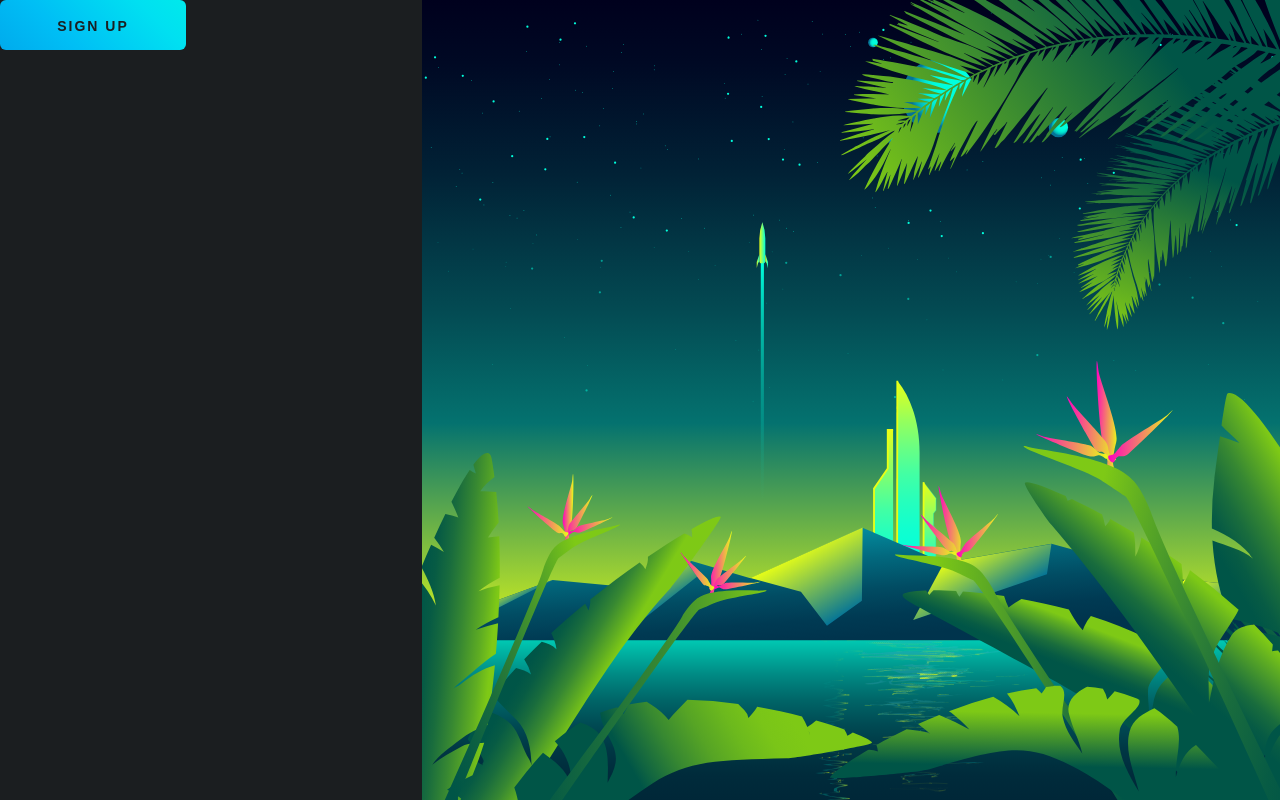
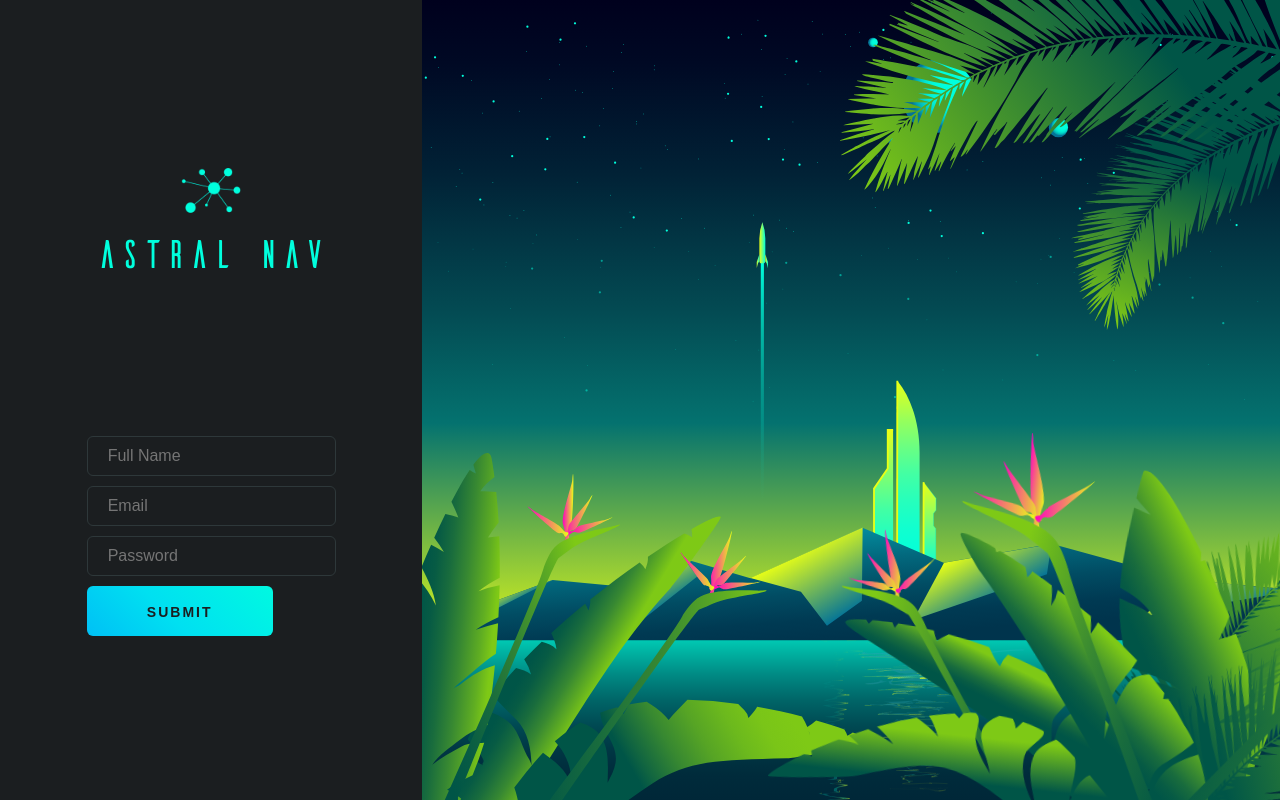
Before and after one commit to sean-hetzel/astralnav, a React (Create React App) app: page /#/signup in a window 1280 px wide. Built offline with nearby package versions, Linux system fonts and the light colour scheme.

Commit message:
added formik sign up form

```diff
--- a/package.json
+++ b/package.json
@@ -18,6 +18,7 @@
     "@types/react": "^16.9.32",
     "@types/react-dom": "^16.9.6",
     "@types/react-router-dom": "^5.1.4",
+    "formik": "^2.1.4",
     "gh-pages": "^2.2.0",
     "react": "^16.13.1",
     "react-dom": "^16.13.1",
--- a/src/App.css
+++ b/src/App.css
@@ -4,10 +4,11 @@
 }
 
 :root {
+  --light: #b7c5ce;
   --dark: #1b1e20;
+  --thin: #2e383a;
   --darker: #141618;
   --main: white;
-  --light: #b7c5ce;
   --yellow: #e8ff16;
   --kelly: #4cbb17;
   --teal: #00ffdd;
@@ -92,7 +93,7 @@ nav {
   float: left;
 }
 
-#brand-img {
+.brand-img {
   margin-right: 2em;
   margin-left: 2em;
   width: 100px;
@@ -100,13 +101,10 @@ nav {
   float: left;
 }
 
-#brand-text {
+.brand-text {
   background-clip: border-box;
   font-family: Ailerons;
   color: var(--teal);
-  /* background: linear-gradient(var(--teal) 50%, var(--yellow) 100%);
-  -webkit-background-clip: text;
-  -webkit-text-fill-color: transparent; */
   text-decoration: none;
   float: left;
   font-size: 50pt;
@@ -141,13 +139,19 @@ nav {
   padding-bottom: 4px;
 }
 
-#form-container {
+#form-side-bar {
   background-color: var(--dark);
   width: 33vw;
   height: 100vh;
   display: inline-block;
   position: relative;
   z-index: 3;
+  text-align: center;
+}
+
+#form-card {
+  display: inline-block;
+  margin: 0 auto;
 }
 
 #lift-off-img {
@@ -177,10 +181,11 @@ nav {
 #palm-bottom-right {
   overflow: hidden;
   position: fixed;
-  width: 800px;
+  width: 700px;
   height: auto;
-  bottom: -50px;
-  right: -350px;
+  bottom: -70px;
+  right: -200px;
+  transform: rotate(5deg);
 }
 
 #palm-top-right {
@@ -190,6 +195,50 @@ nav {
   height: auto;
   top: -100px;
   right: -60px;
+}
+
+.brand-login {
+  text-align: center;
+  display: block;
+  margin-top: 10em;
+  margin-bottom: 10em;
+  float: none;
+  text-decoration: none;
+}
+
+#brand-img-login {
+  width: 60px;
+  float: none;
+
+}
+
+#brand-text-login {
+  font-size: 30pt;
+  float: none;
+
+}
+
+input {
+  display: block;
+  color: var(--teal);
+  background-color: transparent;
+  border: 1px solid var(--thin);
+  margin-bottom: 10px;
+  padding: 10px 20px;
+  position: relative;
+  outline: none;
+  border-radius: 6px;
+  font-size: 12pt;
+}
+
+input:focus {
+  border-color: var(--teal);
+  transition: color 0.6s ease-in-out, border-color 0.6s ease-in-out,
+    background-color 0.6s ease-in-out;
+  transition-property: color, border-color, background-color;
+  transition-duration: 0.6s, 0.6s, 0.6s;
+  transition-timing-function: ease-in-out, ease-in-out, ease-in-out;
+  transition-delay: 0s, 0s, 0s;
 }
 
 /* --------------------------------
--- /dev/null
+++ b/src/components/BrandLink.tsx
@@ -0,0 +1,16 @@
+import React, { ReactElement } from 'react'
+import { Link } from "react-router-dom";
+import logo from "../images/astral-nav-logo-300x300.png";
+
+interface Props {
+
+}
+
+export default function BrandLink({}: Props): ReactElement {
+  return (
+    <Link to="/" id="brand-container" className="grid">
+    <img src={logo} alt="Atral Nav" className="brand-img" />
+    <h1 className="brand-text">ASTRAL NAV</h1>
+  </Link>
+  )
+}
--- /dev/null
+++ b/src/components/LiftOffBackgroundImg.tsx
@@ -0,0 +1,37 @@
+import React, { ReactElement } from "react";
+import LiftOffImg from "../images/astral-nav-dawn-2.svg";
+import PalmBottomLeft from "../images/palm-bottom-left.svg";
+import PalmBottomRight from "../images/palm-bottom-right.svg";
+import PalmTopRight from "../images/palm-top-right.svg";
+
+interface Props {}
+
+export default function LiftOffBackgroundImg({}: Props): ReactElement {
+  return (
+    <>
+      <img
+        id="lift-off-img"
+        src={LiftOffImg}
+        alt="rocket lifting off at dawn"
+      />
+      <img
+        className="palm"
+        id="palm-bottom-left"
+        src={PalmBottomLeft}
+        alt="palm bottom left"
+      />
+      <img
+        className="palm"
+        id="palm-bottom-right"
+        src={PalmBottomRight}
+        alt="palm bottom right"
+      />
+      <img
+        className="palm"
+        id="palm-top-right"
+        src={PalmTopRight}
+        alt="palm top right"
+      />
+    </>
+  );
+}
--- a/src/components/NavBar.tsx
+++ b/src/components/NavBar.tsx
@@ -1,6 +1,6 @@
 import React, { Component } from "react";
 import { Link } from "react-router-dom";
-import logo from "../images/astral-nav-logo-300x300.png";
+import BrandLink from "./BrandLink";
 
 interface Props {}
 interface State {}
@@ -11,10 +11,7 @@ export default class NavBar extends Component<Props, State> {
   render() {
     return (
       <nav>
-        <Link to="/" id="brand-container" className="grid">
-          <img src={logo} alt="Atral Nav" id="brand-img" />
-          <h1 id="brand-text">ASTRAL NAV</h1>
-        </Link>
+        <BrandLink/>
         <Link to="/signup" className="btn nav-btn" id="login" >
           <i className="tim-icons tim-icons-lg icon-single-02 teal" />
         </Link>
--- a/src/components/SignUpForm.tsx
+++ /dev/null
@@ -1,20 +0,0 @@
-import React, { Component } from "react";
-import { Link } from "react-router-dom";
-
-
-interface Props {}
-interface State {}
-
-export default class SignUpForm extends Component<Props, State> {
-  state = {};
-
-  render() {
-    return (
-      <form>
-        <Link className="btn-main btn" to="/applications">
-          <span>Sign Up</span>
-        </Link>
-      </form>
-    );
-  }
-}
--- a/src/pages/SignUp.tsx
+++ b/src/pages/SignUp.tsx
@@ -1,9 +1,8 @@
 import React, { Component } from "react";
-import SignUpForm from "../components/SignUpForm";
-import LiftOffImg from "../images/astral-nav-dawn-2.svg";
-import PalmBottomLeft from "../images/palm-bottom-left.svg";
-import PalmBottomRight from "../images/palm-bottom-right.svg";
-import PalmTopRight from "../images/palm-top-right.svg";
+import { Formik, Field, Form } from "formik";
+import { Link } from "react-router-dom";
+import LiftOffBackgroundImg from "../components/LiftOffBackgroundImg";
+import logo from "../images/astral-nav-logo-300x300.png";
 
 interface Props
   extends React.DetailedHTMLProps<
@@ -19,32 +18,43 @@ export default class SignUp extends Component<Props, State> {
   render() {
     return (
       <>
-        <div id="form-container">
-          <SignUpForm />
+        <div id="form-side-bar">
+          <Link to="/" className="brand-login" >
+            <img
+              src={logo}
+              alt="Atral Nav"
+              className="brand-img"
+              id="brand-img-login"
+            />
+            <h1 className="brand-text" id="brand-text-login">
+              ASTRAL NAV
+            </h1>
+          </Link>
+          <Formik
+            initialValues={{
+              fullName: "",
+              email: "",
+              password: "",
+            }}
+            onSubmit={(data, { setSubmitting }) => {
+              setSubmitting(true);
+              console.log("submit", data);
+              setSubmitting(false);
+            }}
+          >
+            <div id="form-card">
+              <Form>
+                <Field placeholder="Full Name" name="fullName" type="input" />
+                <Field placeholder="Email" name="email" type="email" />
+                <Field placeholder="Password" name="password" type="password" />
+                <Link className="btn-main btn" type="submit" to="/applications">
+                  <span>Submit</span>
+                </Link>
+              </Form>
+            </div>
+          </Formik>
         </div>
-        <img
-          id="lift-off-img"
-          src={LiftOffImg}
-          alt="rocket lifting off at dawn"
-        />
-        <img
-          className="palm"
-          id="palm-bottom-left"
-          src={PalmBottomLeft}
-          alt="palm bottom left"
-        />
-        <img
-          className="palm"
-          id="palm-bottom-right"
-          src={PalmBottomRight}
-          alt="palm bottom right"
-        />
-        <img
-          className="palm"
-          id="palm-top-right"
-          src={PalmTopRight}
-          alt="palm top right"
-        />
+        <LiftOffBackgroundImg />
       </>
     );
   }
```
Also changed, not shown: src/images/astral-nav-dawn.svg (deleted), 1 other file (tests, documents, lock files or other folders).
